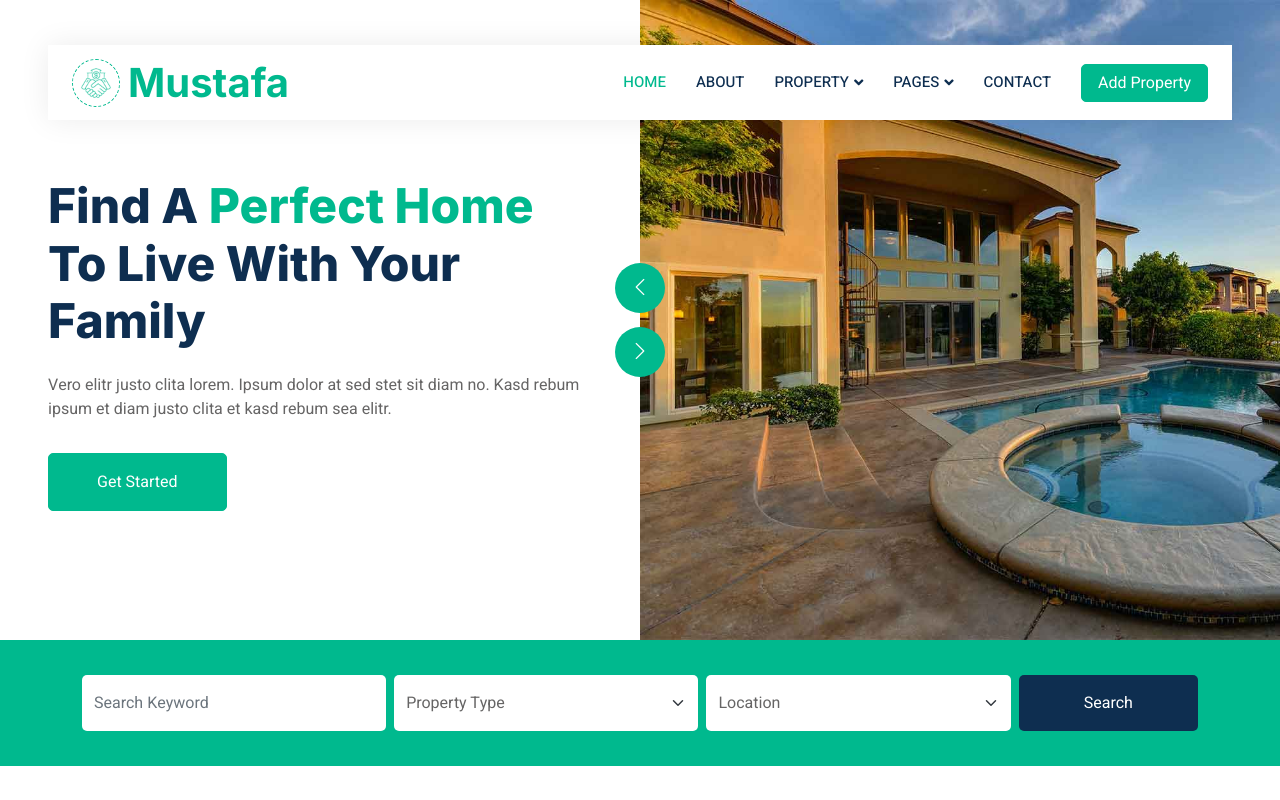
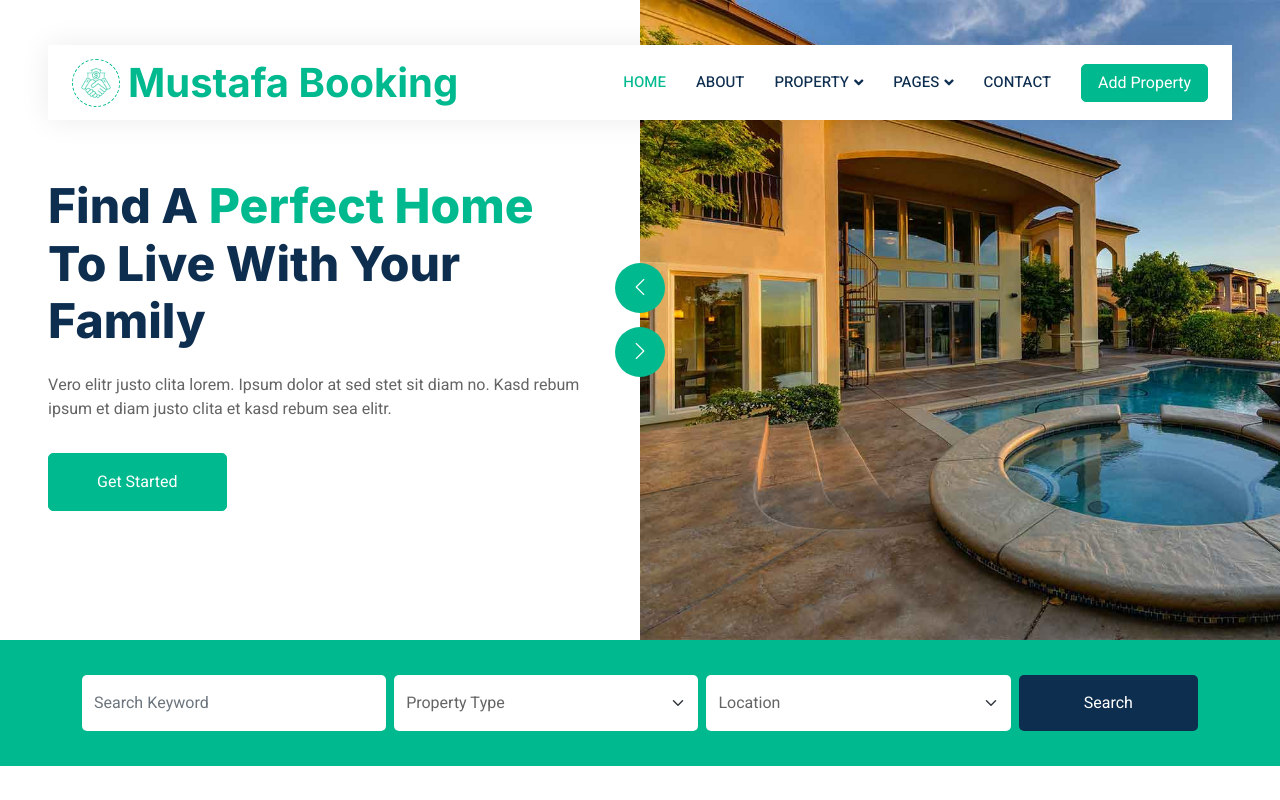
Before and after one commit to HamzaRiyazBudh/Mustafa_Booking, a plain HTML site: page index.html in a window 1280 px wide. Shown: the top 800 px of the page. Drawn offline with nearby package versions, Linux system fonts and the light colour scheme.

Commit message:
Logo Add Mustafa Booking Text

```diff
--- a/index.html
+++ b/index.html
@@ -49,7 +49,7 @@
                     <div class="icon p-2 me-2">
                         <img class="img-fluid" src="img/icon-deal.png" alt="Icon" style="width: 30px; height: 30px;">
                     </div>
-                    <h1 class="m-0 text-primary">Mustafa</h1>
+                    <h1 class="m-0 text-primary">Mustafa Booking</h1>
                 </a>
                 <button type="button" class="navbar-toggler" data-bs-toggle="collapse" data-bs-target="#navbarCollapse">
                     <span class="navbar-toggler-icon"></span>
```
